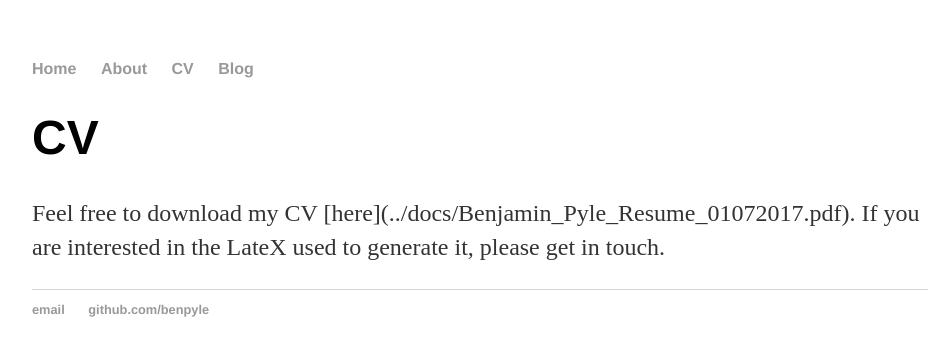
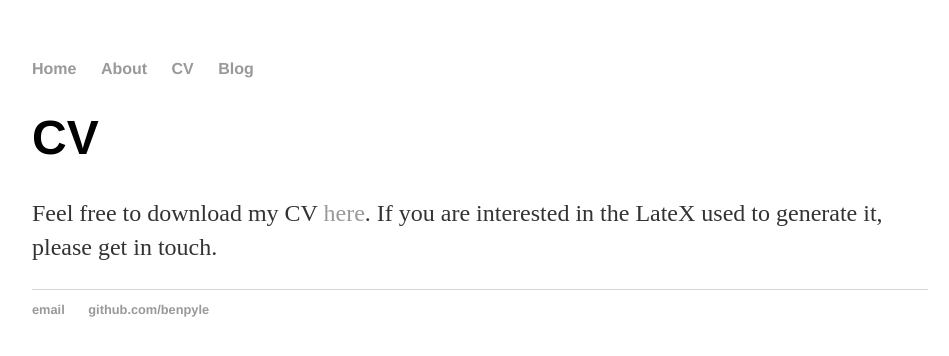
Before and after one commit to BenPyle/BenPyle.github.io, a Jekyll site: the page built from cv/index.html, in a window 1280 px wide. Shown: the top 356 px of the page, without its empty margins (160-1109 px from the left). Built offline with Jekyll 4.4.1, drawn with Linux system fonts in a browser that asks for light colours; part of the change alters nothing that is shown.

Commit message:
Update index.html

```diff
--- a/cv/index.html
+++ b/cv/index.html
@@ -4,4 +4,4 @@ title: CV
 ---
 <h1>{{ page.title }}</h1>
 
-<p> Feel free to download my CV [here](../docs/Benjamin_Pyle_Resume_01072017.pdf). If you are interested in the LateX used to generate it, please get in touch. </p>
+<p> Feel free to download my CV <a href="https://github.com/BenPyle/BenPyle.github.io/tree/master/docs/Benjamin_Pyle_Resume_01072017.pdf">here</a>. If you are interested in the LateX used to generate it, please get in touch. </p>
```
